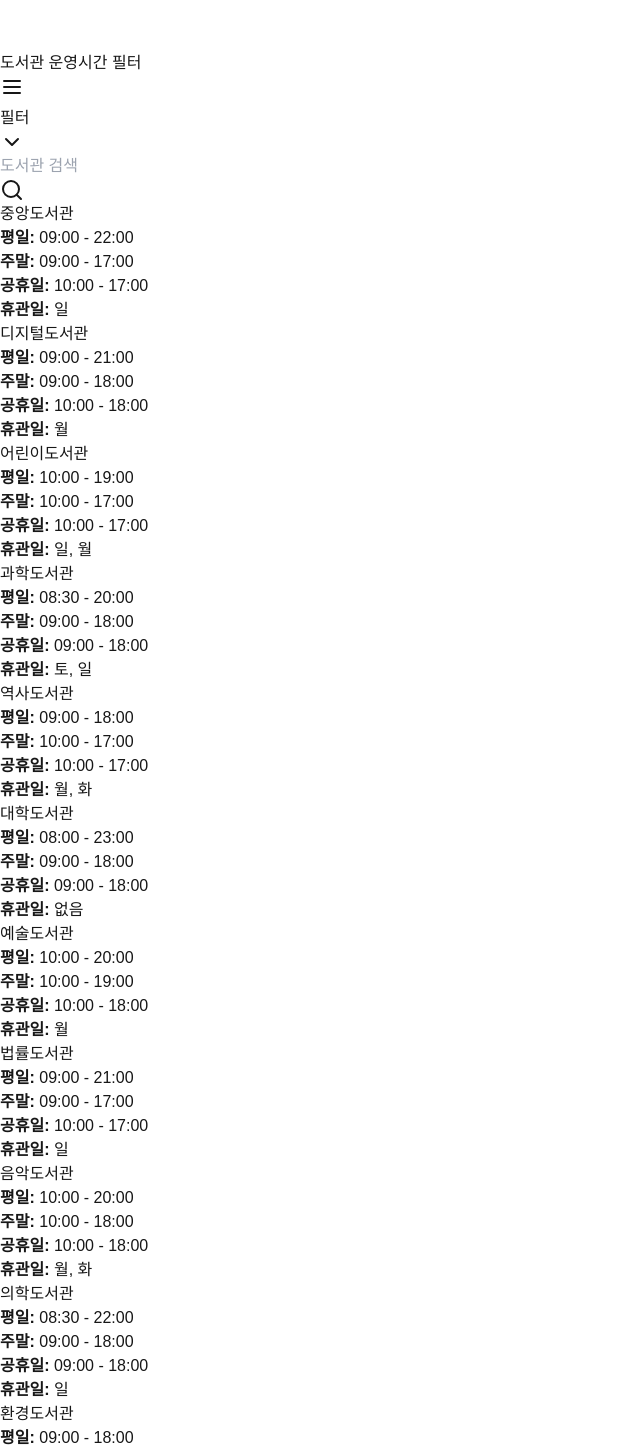
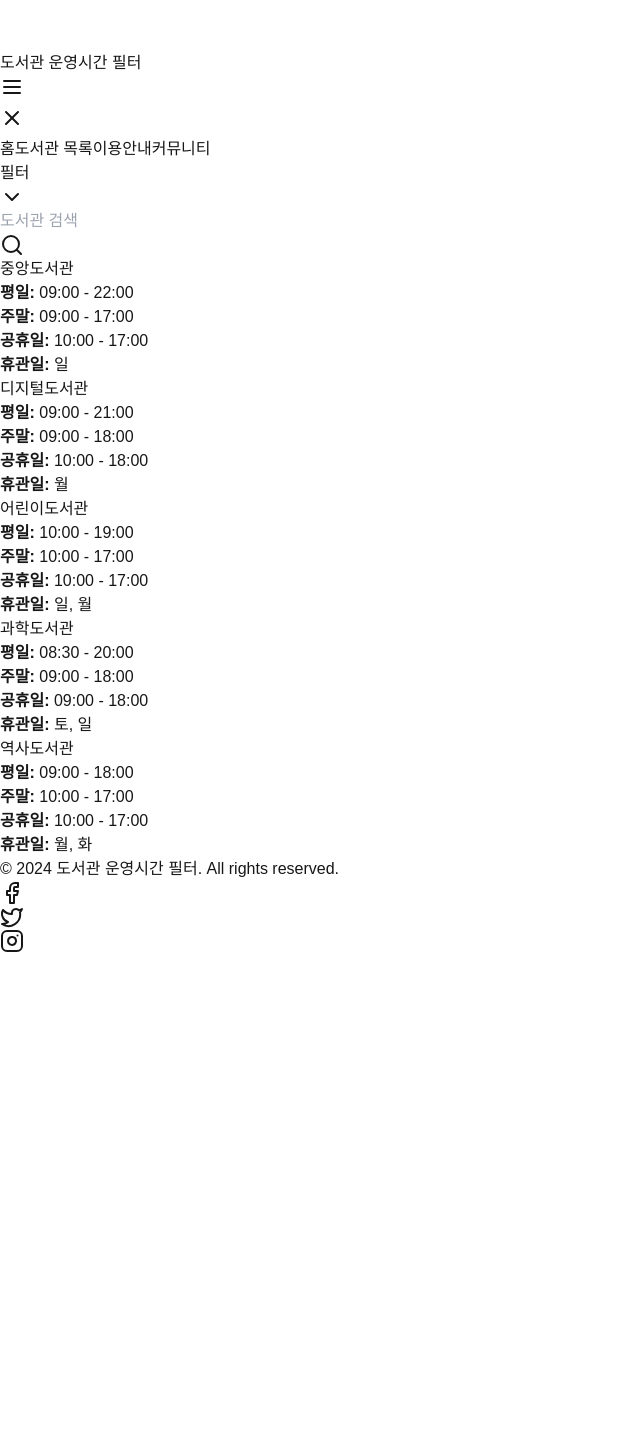
Before and after one commit to 12eu8oed/library2025, a Next.js app: page / in a window 1280 px wide. Shown: the part 1229-2676 px from the top of the page, without its empty margins (0-640 px from the left). After the commit the page ends 2182 px from the top, so only its background shows below. Built offline with nearby package versions, Linux system fonts and the light colour scheme.

Commit message:
커뮤니티까추가된 버전

```diff
--- a/src/app/page.tsx
+++ b/src/app/page.tsx
@@ -1,7 +1,17 @@
 'use client'
 
 import { useState, useEffect } from 'react'
-import { X, ChevronDown, ChevronUp, Search, Clock, Calendar, Info, Facebook, Twitter, Instagram, Menu } from 'lucide-react'
+import { X, ChevronDown, ChevronUp, Search, Clock, Calendar, Info, Facebook, Twitter, Instagram, Menu, MessageCircle, Send, Heart } from 'lucide-react'
+
+type Post = {
+  id: number;
+  author: string;
+  content: string;
+  likes: number;
+  comments: { id: number; author: string; content: string; }[];
+}
+
+type Library = typeof libraries[0]  // 라이브러리 타입 추출
 
 const libraries = [
   { id: 1, name: '중앙도서관', weekdayOpen: '09:00', weekdayClose: '22:00', weekendOpen: '09:00', weekendClose: '17:00', holidayOpen: '10:00', holidayClose: '17:00', closedDays: ['일'], address: '서울시 중구 세종대로 110', phone: '02-1234-5678' },
@@ -9,26 +19,9 @@ const libraries = [
   { id: 3, name: '어린이도서관', weekdayOpen: '10:00', weekdayClose: '19:00', weekendOpen: '10:00', weekendClose: '17:00', holidayOpen: '10:00', holidayClose: '17:00', closedDays: ['일', '월'], address: '서울시 송파구 올림픽로 300', phone: '02-3456-7890' },
   { id: 4, name: '과학도서관', weekdayOpen: '08:30', weekdayClose: '20:00', weekendOpen: '09:00', weekendClose: '18:00', holidayOpen: '09:00', holidayClose: '18:00', closedDays: ['토', '일'], address: '대전시 유성구 대학로 291', phone: '042-1234-5678' },
   { id: 5, name: '역사도서관', weekdayOpen: '09:00', weekdayClose: '18:00', weekendOpen: '10:00', weekendClose: '17:00', holidayOpen: '10:00', holidayClose: '17:00', closedDays: ['월', '화'], address: '경주시 불국로 26', phone: '054-2345-6789' },
-  { id: 6, name: '대학도서관', weekdayOpen: '08:00', weekdayClose: '23:00', weekendOpen: '09:00', weekendClose: '18:00', holidayOpen: '09:00', holidayClose: '18:00', closedDays: [], address: '서울시 관악구 관악로 1', phone: '02-3456-7890' },
-  { id: 7, name: '예술도서관', weekdayOpen: '10:00', weekdayClose: '20:00', weekendOpen: '10:00', weekendClose: '19:00', holidayOpen: '10:00', holidayClose: '18:00', closedDays: ['월'], address: '서울시 종로구 삼청로 30', phone: '02-4567-8901' },
-  { id: 8, name: '법률도서관', weekdayOpen: '09:00', weekdayClose: '21:00', weekendOpen: '09:00', weekendClose: '17:00', holidayOpen: '10:00', holidayClose: '17:00', closedDays: ['일'], address: '서울시 서초구 서초대로 219', phone: '02-5678-9012' },
-  { id: 9, name: '음악도서관', weekdayOpen: '10:00', weekdayClose: '20:00', weekendOpen: '10:00', weekendClose: '18:00', holidayOpen: '10:00', holidayClose: '18:00', closedDays: ['월', '화'], address: '서울시 서대문구 연세로 50', phone: '02-6789-0123' },
-  { id: 10, name: '의학도서관', weekdayOpen: '08:30', weekdayClose: '22:00', weekendOpen: '09:00', weekendClose: '18:00', holidayOpen: '09:00', holidayClose: '18:00', closedDays: ['일'], address: '서울시 종로구 대학로 101', phone: '02-7890-1234' },
-  { id: 11, name: '환경도서관', weekdayOpen: '09:00', weekdayClose: '18:00', weekendOpen: '10:00', weekendClose: '17:00', holidayOpen: '10:00', holidayClose: '17:00', closedDays: ['토', '일'], address: '세종시 도움6로 11', phone: '044-1234-5678' },
-  { id: 12, name: '청소년도서관', weekdayOpen: '09:00', weekdayClose: '21:00', weekendOpen: '09:00', weekendClose: '18:00', holidayOpen: '10:00', holidayClose: '18:00', closedDays: ['월'], address: '부산시 해운대구 센텀중앙로 79', phone: '051-2345-6789' },
-  { id: 13, name: '영어도서관', weekdayOpen: '10:00', weekdayClose: '20:00', weekendOpen: '10:00', weekendClose: '19:00', holidayOpen: '10:00', holidayClose: '18:00', closedDays: ['일', '월'], address: '인천시 연수구 컨벤시아대로 153', phone: '032-3456-7890' },
-  { id: 14, name: '기술도서관', weekdayOpen: '08:30', weekdayClose: '21:00', weekendOpen: '09:00', weekendClose: '18:00', holidayOpen: '09:00', holidayClose: '18:00', closedDays: ['토', '일'], address: '대전시 유성구 정로 217', phone: '042-4567-8901' },
-  { id: 15, name: '여행도서관', weekdayOpen: '09:00', weekdayClose: '18:00', weekendOpen: '10:00', weekendClose: '17:00', holidayOpen: '10:00', holidayClose: '17:00', closedDays: ['월', '화'], address: '제주시 첨단로 242', phone: '064-5678-9012' },
-  { id: 16, name: '요리도서관', weekdayOpen: '10:00', weekdayClose: '20:00', weekendOpen: '10:00', weekendClose: '19:00', holidayOpen: '10:00', holidayClose: '18:00', closedDays: ['월'], address: '서울시 중구 을지로 311', phone: '02-6789-0123' },
-  { id: 17, name: '경제도서관', weekdayOpen: '09:00', weekdayClose: '21:00', weekendOpen: '09:00', weekendClose: '18:00', holidayOpen: '10:00', holidayClose: '18:00', closedDays: ['일'], address: '서울시 영등포구 여의대로 38', phone: '02-7890-1234' },
-  { id: 18, name: '철학도서관', weekdayOpen: '09:00', weekdayClose: '20:00', weekendOpen: '10:00', weekendClose: '17:00', holidayOpen: '10:00', holidayClose: '17:00', closedDays: ['월', '화'], address: '서울시 성북구 성북로 52', phone: '02-8901-2345' },
-  { id: 19, name: '건축도서관', weekdayOpen: '08:30', weekdayClose: '22:00', weekendOpen: '09:00', weekendClose: '18:00', holidayOpen: '09:00', holidayClose: '18:00', closedDays: ['일'], address: '서울시 종로구 율곡로 190', phone: '02-9012-3456' },
-  { id: 20, name: '영화도서관', weekdayOpen: '10:00', weekdayClose: '21:00', weekendOpen: '10:00', weekendClose: '19:00', holidayOpen: '10:00', holidayClose: '18:00', closedDays: ['월'], address: '부산시 해운대구 수영강변대로 120', phone: '051-0123-4567' },
 ]
 
 const days = ['월', '화', '수', '목', '금', '토', '일']
-
-type Library = typeof libraries[0]  // 라이브러리 타입 정의
 
 export default function Component() {
   const [showFilters, setShowFilters] = useState(false)
@@ -53,50 +46,45 @@ export default function Component() {
   const [filteredLibraries, setFilteredLibraries] = useState(libraries)
   const [selectedLibrary, setSelectedLibrary] = useState<Library | null>(null)
   const [isMenuOpen, setIsMenuOpen] = useState(false)
+  const [activeView, setActiveView] = useState('home')
+  const [communityPosts, setCommunityPosts] = useState([
+    { id: 1, author: '김도서', content: '새로 개관한 디지털도서관 정말 좋네요!', likes: 5, comments: [
+      { id: 1, author: '이독서', content: '저도 그렇게 생각해요! 시설이 정말 좋더라구요.' },
+      { id: 2, author: '박책읽기', content: '디지털 자료가 특히 잘 구비되어 있어서 좋았어요.' }
+    ]},
+    { id: 2, author: '이독서', content: '주말 독서모임 함께하실 분 계신가요?', likes: 3, comments: [
+      { id: 1, author: '최문학', content: '저도 관심 있어요! 어떤 책을 읽으실 예정인가요?' }
+    ]},
+  ])
+  const [newPost, setNewPost] = useState('')
+  const [selectedPost, setSelectedPost] = useState<Post | null>(null)
+  const [newComment, setNewComment] = useState('')
+  const [newCommentAuthor, setNewCommentAuthor] = useState('') // Added new state
 
   useEffect(() => {
     const filtered = libraries.filter(library => {
       const nameMatch = library.name.toLowerCase().includes(searchTerm.toLowerCase())
+      const weekdayOpenMatch = !filters.weekdayOpen || library.weekdayOpen >= filters.weekdayOpen
+      const weekdayCloseMatch = !filters.weekdayClose || library.weekdayClose <= filters.weekdayClose
+      const weekendOpenMatch = !filters.weekendOpen || library.weekendOpen >= filters.weekendOpen
+      const weekendCloseMatch = !filters.weekendClose || library.weekendClose <= filters.weekendClose
+      const holidayOpenMatch = !filters.holidayOpen || library.holidayOpen >= filters.holidayOpen
+      const holidayCloseMatch = !filters.holidayClose || library.holidayClose <= filters.holidayClose
+      const closedDaysMatch = filters.closedDays.length === 0 || filters.closedDays.every(day => library.closedDays.includes(day))
 
-      // 시간을 숫자로 변환하는 헬퍼 함수
-      const timeToNumber = (time: string) => parseInt(time.replace(':', ''))
-
-      // 평일 시간 비교 로직 수정
-      const weekdayOpenMatch = !filters.weekdayOpen ||
-        timeToNumber(library.weekdayOpen) >= timeToNumber(filters.weekdayOpen)
-      const weekdayCloseMatch = !filters.weekdayClose ||
-        timeToNumber(library.weekdayClose) <= timeToNumber(filters.weekdayClose)
-
-      // 주말 시간 비교 로직 수정
-      const weekendOpenMatch = !filters.weekendOpen ||
-        timeToNumber(library.weekendOpen) >= timeToNumber(filters.weekendOpen)
-      const weekendCloseMatch = !filters.weekendClose ||
-        timeToNumber(library.weekendClose) <= timeToNumber(filters.weekendClose)
-
-      // 공휴일 시간 비교 로직 수정
-      const holidayOpenMatch = !filters.holidayOpen ||
-        timeToNumber(library.holidayOpen) >= timeToNumber(filters.holidayOpen)
-      const holidayCloseMatch = !filters.holidayClose ||
-        timeToNumber(library.holidayClose) <= timeToNumber(filters.holidayClose)
-
-      // 휴관일 비교 로직은 이미 잘 작동하고 있습니다
-      const closedDaysMatch = filters.closedDays.length === 0 ||
-        filters.closedDays.every(day => library.closedDays.includes(day))
-
-      return nameMatch && weekdayOpenMatch && weekdayCloseMatch &&
-             weekendOpenMatch && weekendCloseMatch &&
-             holidayOpenMatch && holidayCloseMatch && closedDaysMatch
+      return nameMatch && weekdayOpenMatch && weekdayCloseMatch && weekendOpenMatch && weekendCloseMatch && holidayOpenMatch && holidayCloseMatch && closedDaysMatch
     })
     setFilteredLibraries(filtered)
   }, [searchTerm, filters])
 
   const handleFilterChange = (e: React.ChangeEvent<HTMLInputElement | HTMLSelectElement>) => {
     const { name, value } = e.target
-    if (name === 'closedDays') {
-      const input = e.target as HTMLInputElement
+    const checked = (e.target as HTMLInputElement).checked
+
+    if (e.target.type === 'checkbox') {
       setFilters(prev => ({
         ...prev,
-        closedDays: input.checked
+        closedDays: checked
           ? [...prev.closedDays, value]
           : prev.closedDays.filter(day => day !== value)
       }))
@@ -129,11 +117,55 @@ export default function Component() {
     return options
   }
 
+  const handleNewPost = (e: React.FormEvent<HTMLFormElement>) => {
+    e.preventDefault()
+    if (newPost.trim()) {
+      setCommunityPosts([
+        { id: Date.now(), author: '익명', content: newPost, likes: 0, comments: [] },
+        ...communityPosts
+      ])
+      setNewPost('')
+    }
+  }
+
+  const handleLike = (postId: number) => {
+    setCommunityPosts(prevPosts =>
+      prevPosts.map(post =>
+        post.id === postId ? { ...post, likes: post.likes + 1 } : post
+      )
+    )
+    if (selectedPost && selectedPost.id === postId) {
+      setSelectedPost(prevPost => prevPost ? { ...prevPost, likes: prevPost.likes + 1 } : null)
+    }
+  }
+
+  const handleNewComment = (e: React.FormEvent<HTMLFormElement>) => {
+    e.preventDefault()
+    if (newComment.trim() && selectedPost) {
+      const newCommentObj = { id: Date.now(), author: newCommentAuthor || '익명', content: newComment }
+      setCommunityPosts(prevPosts =>
+        prevPosts.map(post =>
+          post.id === selectedPost.id
+            ? {
+                ...post,
+                comments: [...post.comments, newCommentObj]
+              }
+            : post
+        )
+      )
+      setSelectedPost(prevPost => prevPost ? {
+        ...prevPost,
+        comments: [...prevPost.comments, newCommentObj]
+      } : null)
+      setNewComment('')
+      setNewCommentAuthor('')
+    }
+  }
+
   return (
     <div className="min-h-screen flex flex-col bg-[#F2F5C8] text-[#2B2B2B]">
-      <div className="max-w-[768px] mx-auto w-full shadow-lg">
       <header className="bg-[#90B77D] text-white p-4">
-          <div className="flex justify-between items-center">
+        <div className="max-w-[768px] mx-auto flex justify-between items-center">
           <div className="flex items-center">
             <svg className="w-8 h-8 mr-2" viewBox="0 0 24 24" fill="none" xmlns="http://www.w3.org/2000/svg">
               <path d="M4 19.5C4 18.1193 5.11929 17 6.5 17H20" stroke="currentColor" strokeWidth="2" strokeLinecap="round" strokeLinejoin="round"/>
@@ -147,22 +179,48 @@ export default function Component() {
         </div>
       </header>
 
-        <main className="flex-grow p-4 bg-white">
-          <div>
-            <div className="mb-4 flex flex-col gap-4">
+      <div className={`fixed inset-0 bg-black bg-opacity-50 z-40 transition-opacity duration-300 ${isMenuOpen ? 'opacity-100' : 'opacity-0 pointer-events-none'}`} onClick={() => setIsMenuOpen(false)}></div>
+      <nav className={`fixed right-0 top-0 h-full w-64 bg-[#42855B] z-50 transform transition-transform duration-300 ease-in-out ${isMenuOpen ? 'translate-x-0' : 'translate-x-full'}`}>
+        <button
+          onClick={() => setIsMenuOpen(false)}
+          className="absolute top-4 right-4 bg-[#90B77D] p-2 rounded-full"
+        >
+          <X size={24} className="text-white" />
+        </button>
+        <div className="flex flex-col space-y-4 p-4 mt-20">
+          <button onClick={() => { setActiveView('home'); setIsMenuOpen(false); }} className="bg-[#90B77D] hover:bg-[#2D5D3D] text-white font-bold py-2 px-4 rounded-full transition-colors duration-300">
+            홈
+          </button>
+          <button onClick={() => { setActiveView('libraries'); setIsMenuOpen(false); }} className="bg-[#90B77D] hover:bg-[#2D5D3D] text-white font-bold py-2 px-4 rounded-full transition-colors duration-300">
+            도서관 목록
+          </button>
+          <button onClick={() => { setActiveView('info'); setIsMenuOpen(false); }} className="bg-[#90B77D] hover:bg-[#2D5D3D] text-white font-bold py-2 px-4 rounded-full transition-colors duration-300">
+            이용안내
+          </button>
+          <button onClick={() => { setActiveView('community'); setIsMenuOpen(false); }} className="bg-[#90B77D] hover:bg-[#2D5D3D] text-white font-bold py-2 px-4 rounded-full transition-colors duration-300">
+            커뮤니티
+          </button>
+        </div>
+      </nav>
+
+      <main className="flex-grow p-4">
+        <div className="max-w-[768px] mx-auto">
+          {activeView === 'home' && (
+            <>
+              <div className="mb-4 flex flex-col sm:flex-row justify-between items-center gap-4">
                 <button
                   onClick={() => setShowFilters(!showFilters)}
                   className="w-full sm:w-auto bg-[#90B77D] text-white px-4 py-2 rounded-full flex items-center justify-center transition-all duration-300 hover:bg-[#42855B]"
                 >
                   필터 {showFilters ? <ChevronUp className="ml-2" /> : <ChevronDown className="ml-2" />}
                 </button>
-              <div className="relative w-full sm:w-64">
+                <div className="relative w-full sm:w-auto">
                   <input
                     type="text"
                     placeholder="도서관 검색"
                     value={searchTerm}
                     onChange={(e) => setSearchTerm(e.target.value)}
-                  className="w-full pl-10 pr-0 py-2 rounded-full border-2 border-[#90B77D] focus:outline-none focus:border-[#42855B]"
+                    className="w-full sm:w-64 pl-10 pr-4 py-2 rounded-full border-2 border-[#90B77D] focus:outline-none focus:border-[#42855B]"
                   />
                   <Search className="absolute left-3 top-1/2 transform -translate-y-1/2 text-[#90B77D]" />
                 </div>
@@ -174,11 +232,11 @@ export default function Component() {
                     <div>
                       <h3 className="font-semibold mb-2 flex items-center"><Clock className="mr-2" /> 평일 운영시간</h3>
                       <div className="flex space-x-2">
-                      <select name="weekdayOpen" value={filters.weekdayOpen} onChange={handleFilterChange} className="border rounded-full px-3 py-1 focus:outline-none focus:border-[#90B77D]">
+                        <select name="weekdayOpen" value={filters.weekdayOpen} onChange={handleFilterChange} className="w-full border rounded-full px-3 py-1 focus:outline-none focus:border-[#90B77D]">
                           <option value="">시작</option>
                           {generateTimeOptions()}
                         </select>
-                      <select name="weekdayClose" value={filters.weekdayClose} onChange={handleFilterChange} className="border rounded-full px-3 py-1 focus:outline-none focus:border-[#90B77D]">
+                        <select name="weekdayClose" value={filters.weekdayClose} onChange={handleFilterChange} className="w-full border rounded-full px-3 py-1 focus:outline-none focus:border-[#90B77D]">
                           <option value="">종료</option>
                           {generateTimeOptions()}
                         </select>
@@ -187,11 +245,11 @@ export default function Component() {
                     <div>
                       <h3 className="font-semibold mb-2 flex items-center"><Clock className="mr-2" /> 주말 운영시간</h3>
                       <div className="flex space-x-2">
-                      <select name="weekendOpen" value={filters.weekendOpen} onChange={handleFilterChange} className="border rounded-full px-3 py-1 focus:outline-none focus:border-[#90B77D]">
+                        <select name="weekendOpen" value={filters.weekendOpen} onChange={handleFilterChange} className="w-full border rounded-full px-3 py-1 focus:outline-none focus:border-[#90B77D]">
                           <option value="">시작</option>
                           {generateTimeOptions()}
                         </select>
-                      <select name="weekendClose" value={filters.weekendClose} onChange={handleFilterChange} className="border rounded-full px-3 py-1 focus:outline-none focus:border-[#90B77D]">
+                        <select name="weekendClose" value={filters.weekendClose} onChange={handleFilterChange} className="w-full border rounded-full px-3 py-1 focus:outline-none focus:border-[#90B77D]">
                           <option value="">종료</option>
                           {generateTimeOptions()}
                         </select>
@@ -200,11 +258,11 @@ export default function Component() {
                     <div>
                       <h3 className="font-semibold mb-2 flex items-center"><Clock className="mr-2" /> 공휴일 운영시간</h3>
                       <div className="flex space-x-2">
-                      <select name="holidayOpen" value={filters.holidayOpen} onChange={handleFilterChange} className="border rounded-full px-3 py-1 focus:outline-none focus:border-[#90B77D]">
+                        <select name="holidayOpen" value={filters.holidayOpen} onChange={handleFilterChange} className="w-full border rounded-full px-3 py-1 focus:outline-none focus:border-[#90B77D]">
                           <option value="">시작</option>
                           {generateTimeOptions()}
                         </select>
-                      <select name="holidayClose" value={filters.holidayClose} onChange={handleFilterChange} className="border rounded-full px-3 py-1 focus:outline-none focus:border-[#90B77D]">
+                        <select name="holidayClose" value={filters.holidayClose} onChange={handleFilterChange} className="w-full border rounded-full px-3 py-1 focus:outline-none focus:border-[#90B77D]">
                           <option value="">종료</option>
                           {generateTimeOptions()}
                         </select>
@@ -228,13 +286,13 @@ export default function Component() {
                       ))}
                     </div>
                   </div>
-                <button onClick={resetFilters} className="bg-[#90B77D] text-white px-4 py-2 rounded-full hover:bg-[#42855B] transition-colors duration-300">
+                  <button onClick={resetFilters} className="w-full sm:w-auto bg-[#90B77D] text-white px-4 py-2 rounded-full hover:bg-[#42855B] transition-colors duration-300">
                     필터 초기화
                   </button>
                 </div>
               )}
 
-            <div className="grid grid-cols-1 md:grid-cols-2 lg:grid-cols-3 gap-6">
+              <div className="grid grid-cols-1 md:grid-cols-2 gap-6">
                 {filteredLibraries.map(library => (
                   <div key={library.id} className="bg-white p-4 rounded-3xl shadow-lg hover:shadow-xl transition-all duration-300 cursor-pointer" onClick={() => setSelectedLibrary(library)}>
                     <h2 className="text-xl font-bold mb-2 text-[#42855B]">{library.name}</h2>
@@ -268,12 +326,104 @@ export default function Component() {
                   </div>
                 </div>
               )}
+            </>
+          )}
+
+          {activeView === 'community' && (
+            <div className="bg-white p-4 rounded-3xl shadow-lg">
+              <h2 className="text-2xl font-bold mb-4 text-[#42855B]">커뮤니티</h2>
+              <form onSubmit={handleNewPost} className="mb-6">
+                <div className="flex">
+                  <input
+                    type="text"
+                    value={newPost}
+                    onChange={(e) => setNewPost(e.target.value)}
+                    placeholder="새 게시글 작성..."
+                    className="flex-grow p-2 border rounded-l-full focus:outline-none focus:ring-2 focus:ring-[#90B77D]"
+                  />
+                  <button type="submit" className="bg-[#90B77D] text-white p-2 rounded-r-full hover:bg-[#42855B]">
+                    <Send size={24} />
+                  </button>
+                </div>
+              </form>
+              {communityPosts.map(post => (
+                <div key={post.id} className="bg-[#F2F5C8] p-4 rounded-2xl mb-4 cursor-pointer" onClick={() => setSelectedPost(post)}>
+                  <p className="font-bold">{post.author}</p>
+                  <p className="mt-2">{post.content}</p>
+                  <div className="mt-2 flex items-center text-sm text-gray-500">
+                    <button className="flex items-center mr-4" onClick={(e) => { e.stopPropagation(); handleLike(post.id); }}>
+                      <Heart size={16} className="mr-1" fill={post.likes > 0 ? 'currentColor' : 'none'} />
+                      {post.likes}
+                    </button>
+                    <div className="flex items-center">
+                      <MessageCircle size={16} className="mr-1" />
+                      {post.comments.length}
+                    </div>
+                  </div>
+                </div>
+              ))}
+            </div>
+          )}
         </div>
       </main>
 
+      {selectedPost && (
+        <div className="fixed inset-0 bg-black bg-opacity-50 flex items-center justify-center p-4 z-50">
+          <div className="bg-white p-6 rounded-3xl max-w-md w-full max-h-[80vh] overflow-y-auto">
+            <div className="flex justify-between items-start mb-4">
+              <h2 className="text-2xl font-bold text-[#42855B]">{selectedPost.author}의 게시글</h2>
+              <button onClick={() => setSelectedPost(null)} className="text-[#90B77D] hover:text-[#42855B]">
+                <X />
+              </button>
+            </div>
+            <p className="mb-4">{selectedPost.content}</p>
+            <div className="flex items-center mb-4">
+              <button className="flex items-center mr-4" onClick={() => handleLike(selectedPost.id)}>
+                <Heart size={16} className="mr-1" fill={selectedPost.likes > 0 ? 'currentColor' : 'none'} />
+                {selectedPost.likes}
+              </button>
+              <div className="flex items-center">
+                <MessageCircle size={16} className="mr-1" />
+                {selectedPost.comments.length}
+              </div>
+            </div>
+            <h3 className="font-bold mb-2">댓글</h3>
+            {selectedPost.comments.map(comment => (
+              <div key={comment.id} className="bg-[#F2F5C8] p-2 rounded-xl mb-2">
+                <p className="font-bold text-sm">{comment.author}</p>
+                <p className="text-sm">{comment.content}</p>
+              </div>
+            ))}
+            <form onSubmit={handleNewComment} className="mt-4">
+              <div className="flex flex-col space-y-2"> {/* Updated comment form */}
+                <input
+                  type="text"
+                  value={newCommentAuthor}
+                  onChange={(e) => setNewCommentAuthor(e.target.value)}
+                  placeholder="닉네임 (선택사항)"
+                  className="p-2 border rounded-full focus:outline-none focus:ring-2 focus:ring-[#90B77D]"
+                />
+                <div className="flex">
+                  <input
+                    type="text"
+                    value={newComment}
+                    onChange={(e) => setNewComment(e.target.value)}
+                    placeholder="댓글 작성..."
+                    className="flex-grow p-2 border rounded-l-full focus:outline-none focus:ring-2 focus:ring-[#90B77D]"
+                  />
+                  <button type="submit" className="bg-[#90B77D] text-white p-2 rounded-r-full hover:bg-[#42855B]">
+                    <Send size={24} />
+                  </button>
+                </div>
+              </div>
+            </form>
+          </div>
+        </div>
+      )}
+
       <footer className="bg-[#42855B] text-white p-4">
-          <div className="flex flex-col items-center">
-            <div className="mb-4">
+        <div className="max-w-[768px] mx-auto flex flex-col md:flex-row justify-between items-center">
+          <div className="mb-4 md:mb-0">
             <p>&copy; 2024 도서관 운영시간 필터. All rights reserved.</p>
           </div>
           <div className="flex space-x-4">
@@ -290,6 +440,5 @@ export default function Component() {
         </div>
       </footer>
     </div>
-    </div>
   )
 }
```
Lines whose indentation alone changed are shown as unchanged.
